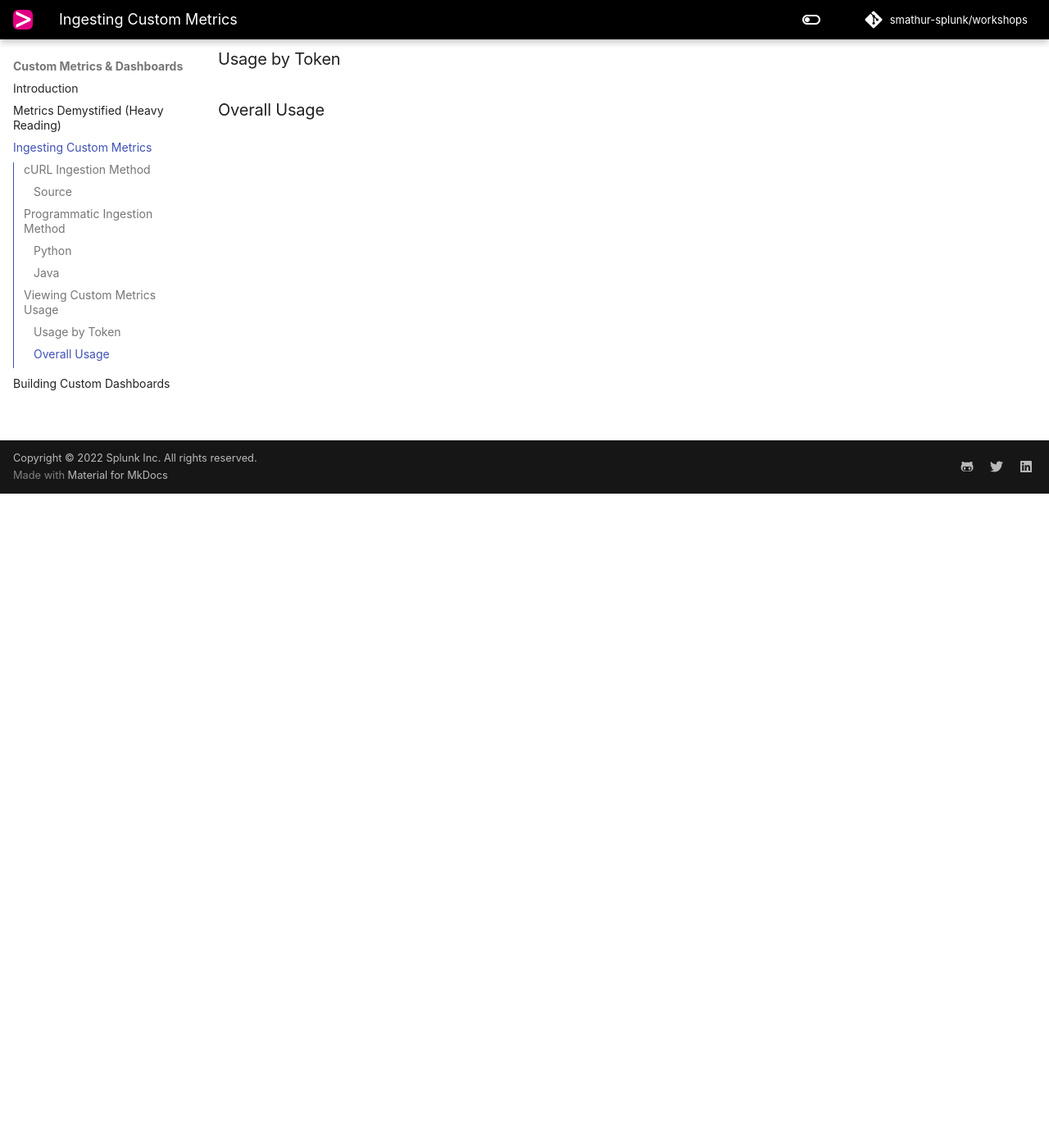
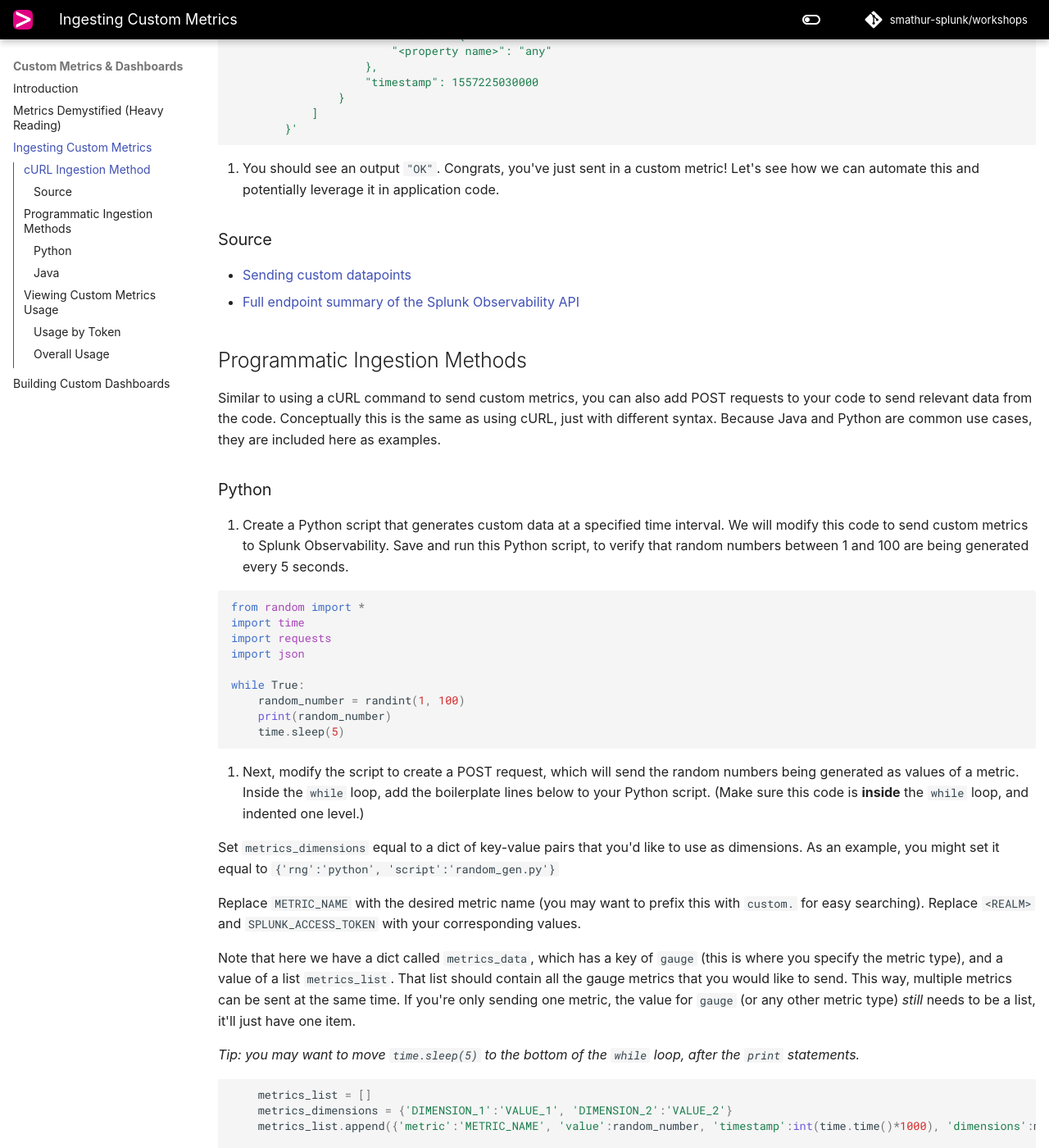
Before and after one commit to smathur-splunk/workshops, an MkDocs documentation site: the page built from docs/custom_metr.md, in a window 1280 px wide and 1400 px high, scrolled down 798 px. Shown: the whole window at 82% size. Built offline with MkDocs 1.6.1 and Material for MkDocs 9.7.7, drawn with Linux system fonts in a browser that asks for light colours; some web fonts are replaced; comment, search, counter and statistics services are not loaded; the version menu is left out; some of the changed text lies outside the part shown.

Commit message:
Update custom metrics page

````diff
--- a/docs/custom_metr.md
+++ b/docs/custom_metr.md
@@ -5,16 +5,95 @@
 
 1. One way to send custom metrics is simply using a cURL command. To begin, identify your Splunk Observability Cloud realm and access token (must be an **ingest** token).
 
+2. Send in a custom metric using the following command. Specify whether you want it to be a `gauge`, `counter`, or `cumulative counter`.
+
+**Required:** Set the `{REALM}` and access token (`X-SF-Token`). Replace `string` with the name of the metric, and set the `value` for the metric. Replace `gauge` if you'd like to create a different kind of metric, but this is a required field.
+
+**Optional:** Add any key-value pairs that you wish to have under `dimensions`, and specify the `timestamp`. You do not need to specify these.
+
+```bash
+curl -X POST "https://ingest.{REALM}.signalfx.com/v2/datapoint" \
+    -H "Content-Type: application/json" \
+    -H "X-SF-Token: <value>" \
+    -d '{
+            "gauge": [
+                {
+                    "metric": "string",
+                    "value": 0,
+                    "dimensions": {
+                        "<property name>": "any"
+                    },
+                    "timestamp": 1557225030000
+                }
+            ]
+        }'
+```
+
+3. You should see an output `"OK"`. Congrats, you've just sent in a custom metric! Let's see how we can automate this and potentially leverage it in application code.
+
 ### Source
 - [Sending custom datapoints](https://dev.splunk.com/observability/reference/api/ingest_data/latest#endpoint-send-metrics)
 - [Full endpoint summary of the Splunk Observability API](https://dev.splunk.com/observability/docs/apibasics/api_list)
 
-## Programmatic Ingestion Method
+## Programmatic Ingestion Methods
+
+Similar to using a cURL command to send custom metrics, you can also add POST requests to your code to send relevant data from the code. Conceptually this is the same as using cURL, just with different syntax. Because Java and Python are common use cases, they are included here as examples.
+
 ### Python
 
+1. Create a Python script that generates custom data at a specified time interval. We will modify this code to send custom metrics to Splunk Observability. Save and run this Python script, to verify that random numbers between 1 and 100 are being generated every 5 seconds.
+
+```python
+from random import *
+import time
+import requests
+import json
+
+while True:
+    random_number = randint(1, 100)
+    print(random_number)
+    time.sleep(5)
+```
+
+2. Next, modify the script to create a POST request, which will send the random numbers being generated as values of a metric. Inside the `while` loop, add the boilerplate lines below to your Python script. (Make sure this code is **inside** the `while` loop, and indented one level.)
+
+Set `metrics_dimensions` equal to a dict of key-value pairs that you'd like to use as dimensions. As an example, you might set it equal to `{'rng':'python', 'script':'random_gen.py'}`
+
+Replace `METRIC_NAME` with the desired metric name (you may want to prefix this with `custom.` for easy searching). Replace `<REALM>` and `SPLUNK_ACCESS_TOKEN` with your corresponding values.
+
+Note that here we have a dict called `metrics_data`, which has a key of `gauge` (this is where you specify the metric type), and a value of a list `metrics_list`. That list should contain all the gauge metrics that you would like to send. This way, multiple metrics can be sent at the same time. If you're only sending one metric, the value for `gauge` (or any other metric type) *still* needs to be a list, it'll just have one item.
+
+*Tip: you may want to move `time.sleep(5)` to the bottom of the `while` loop, after the `print` statements.*
+
+```python
+    metrics_list = []
+    metrics_dimensions = {'DIMENSION_1':'VALUE_1', 'DIMENSION_2':'VALUE_2'}
+    metrics_list.append({'metric':'METRIC_NAME', 'value':random_number, 'timestamp':int(time.time()*1000), 'dimensions':metrics_dimensions})
+
+    metrics_data = {'gauge':metrics_list}
+
+    metrics_url = 'https://ingest.<REALM>.signalfx.com/v2/datapoint'
+    metrics_headers = {'Content-Type':'application/json', 'X-SF-TOKEN':'SPLUNK_ACCESS_TOKEN'}
+    send_metrics = requests.post(metrics_url, headers=metrics_headers, data=json.dumps(metrics_data))
+
+    print(send_metrics, send_metrics.json())
+```
+
+The final Python script should look something like [this]().
+
+3. Finally, run the Python script, and you should see an output `<Response [200]> OK`. And that's it! You've got a custom metric automatically being generated by this script. Let's move on to see how we can do this in Java.
+
 ### Java
+1. Download [this Java code]() that generates custom data at a specified time interval. We will modify this code to send custom metrics to Splunk Observability.
+
+2. For the sake of avoiding redundancy, most of the Java script has already been written for you. Simply replace the realm and access token values, and you're good to go.
+
+3. Compile the Java code, and then run the program. You should see an output.
 
 ## Viewing Custom Metrics Usage
+
+Before we take a look at the metric data itself in Splunk Observability, let's take a look at how we can manage custom metrics usage, against our org license. There are a couple ways to do this.
+
 ### Usage by Token
 
 ### Overall Usage
````
Also changed, not shown: docs/code/random_gen.py (added, +24 -0 lines), docs/custom_intro.md (+8 -4 lines), docs/custom_metr_expl.md (+6 -0 lines), 2 other files.
